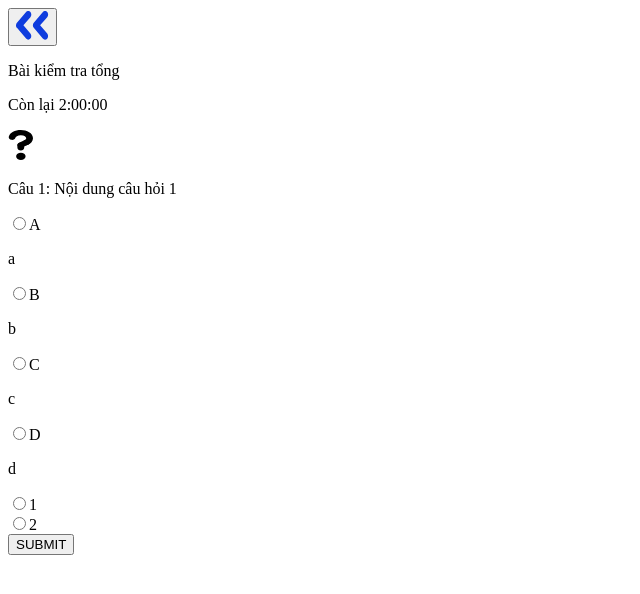
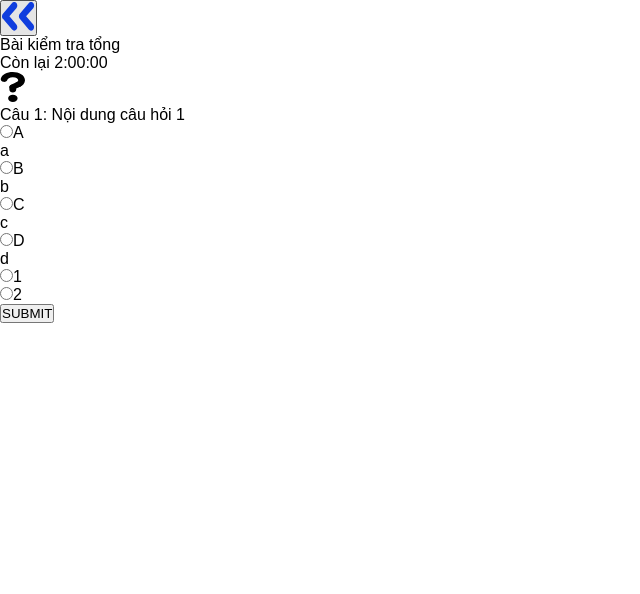
Before and after one commit to DinhVitCuong/final-exam-prep, a Flask app: template web/templates/new/demo.html in a window 1280 px wide. Shown: the top 594 px of the page, without its empty margins (0-640 px from the left). Run offline with Flask 3, Linux system fonts and the light colour scheme; the template is opened without the code that fills it, so the values that code supplies are empty.

Commit message:
Add files via upload

```diff
--- a/web/templates/new/analytics.html
+++ b/web/templates/new/analytics.html
@@ -9,6 +9,7 @@
         box-sizing: border-box;
         margin: 0;
         padding: 0;
+        font-family: "poppins", sans-serif;
       }
       body,
       html {
--- a/web/templates/new/chapterHistory.html
+++ b/web/templates/new/chapterHistory.html
@@ -9,6 +9,7 @@
         box-sizing: border-box;
         margin: 0;
         padding: 0;
+        font-family: "poppins", sans-serif;
       }
       body,
       html {
--- a/web/templates/new/demo.html
+++ b/web/templates/new/demo.html
@@ -6,6 +6,12 @@
     <title>Document</title>
     <style>
       /* existing styles */
+      * {
+        font-family: "poppins", sans-serif;
+        box-sizing: border-box;
+        margin: 0;
+        padding: 0;
+      }
     </style>
   </head>
   <body>
--- a/web/templates/new/replay.html
+++ b/web/templates/new/replay.html
@@ -10,6 +10,7 @@
         box-sizing: border-box;
         margin: 0;
         padding: 0;
+        font-family: "poppins", sans-serif;
       }
       body,
       html {
--- a/web/templates/new/reviewTest.html
+++ b/web/templates/new/reviewTest.html
@@ -5,10 +5,12 @@
     <meta name="viewport" content="width=device-width, initial-scale=1.0" />
     <title>Document</title>
     <style>
+
       * {
         box-sizing: border-box;
         margin: 0;
         padding: 0;
+        font-family: "poppins", sans-serif;
       }
       body,
       html {
```
